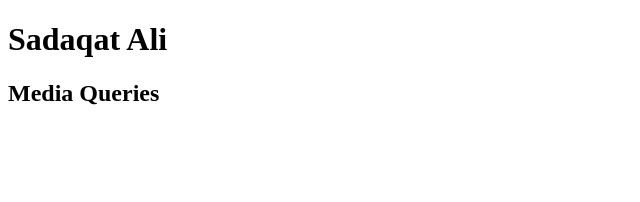
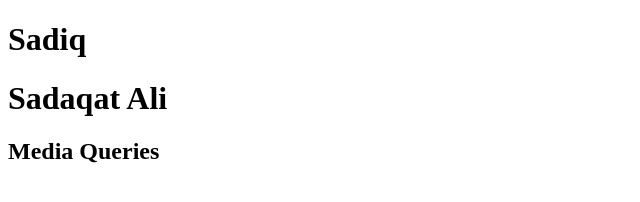
Before and after one commit to sadaqatbarkat/Media-Queries, a plain HTML site: page index.html in a window 1280 px wide. Shown: the whole page, without its empty margins (0-640 px from the left). Drawn offline with Linux system fonts and the light colour scheme.

Commit message:
Revert "Update index.html"
This reverts commit 430f0c28eef5090a44dcd192e99f5fac16b9eaa0.

```diff
--- a/index.html
+++ b/index.html
@@ -9,7 +9,7 @@
 </head>
 
 <body>
-
+	<h1>Sadiq</h1>
 	<h1>Sadaqat Ali</h1>
 	<header>
 		<nav>
```
